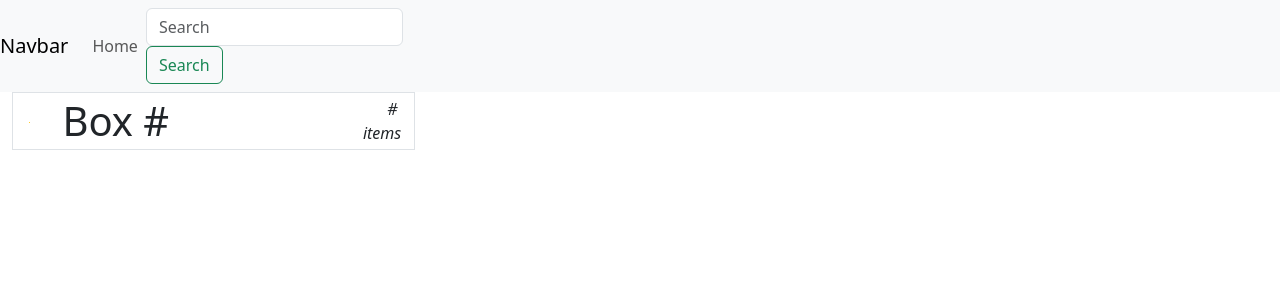
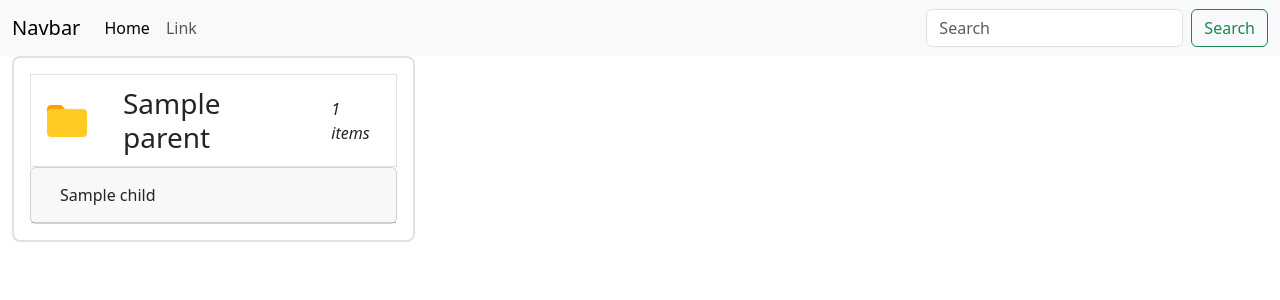
Before and after one commit to JoeChampeau/CCProject-database, a Django app: template CCP_Database/PhotoIndex/templates/PhotoIndex/collection.html in a window 1280 px wide. Shown: the top 300 px of the page. Run offline with Django 4.2, Linux system fonts and the light colour scheme; the template is opened without the code that fills it: most values are stand-ins (such as "Sample title", 1, 10 or a date in 2020); some libraries are stand-ins or nearby versions.

Commit message:
Fixed venv

```diff
--- a/CCP_Database/PhotoIndex/static/PhotoIndex/main.css
+++ b/CCP_Database/PhotoIndex/static/PhotoIndex/main.css
@@ -1,4 +1,4 @@
 .icon {
-    width: 100%;
+    width: 40px;
     height: auto;
 }
--- a/CCP_Database/PhotoIndex/templates/PhotoIndex/base.html
+++ b/CCP_Database/PhotoIndex/templates/PhotoIndex/base.html
@@ -9,6 +9,7 @@
     {% load bootstrap5 %}
     {% bootstrap_css %}
     {% bootstrap_javascript %}
+    {% bootstrap_messages %}
 </head>
 <body>
     {% block content %}{% endblock %}
--- a/CCP_Database/PhotoIndex/templates/PhotoIndex/collection.html
+++ b/CCP_Database/PhotoIndex/templates/PhotoIndex/collection.html
@@ -5,7 +5,9 @@
 <div class="container-fluid">
     <div class="row">
         <div class="col-4">
-            {% include "PhotoIndex/directory.html" %}
+            {% for dir in dirs %}
+            {% include "PhotoIndex/directory.html" with parent=dir.parent children=dir.children %}
+            {% endfor %}
         </div>
     </div>
 </div>
--- a/CCP_Database/PhotoIndex/templates/PhotoIndex/directory.html
+++ b/CCP_Database/PhotoIndex/templates/PhotoIndex/directory.html
@@ -3,17 +3,33 @@
 {% block title %}Directory{% endblock title %}
 
 {% block content %}
-<div class="container-sm">
-    <div class="row border justify-content-center align-items-center">
-        <div class="col-1 p-3">
+<div class="container-fluid p-3 border rounded-3 border-2">
+    <div class="d-flex justify-content-center align-items-center border">
+        <div class="px-3 py-2">
             <img class="icon mx-0" src="{% static 'PhotoIndex/folder.png' %}" alt="Folder">
         </div>
-        <div class="col-9">
-            <h1 class="m-1">Box #</h1>
+        <div class="px-3 py-2 flex-grow-1">
+            <h3 class="m-1">{{parent.name}}</h3>
         </div>
-        <div class="col-2 text-end">
-            <p class="m-1"><i># items</i></p>
+        <div class="px-3 py-2">
+            <p class="m-1"><i>{{children.count}} items</i></p>
         </div>
+    </div>
+    <div id="accordion">
+        {% for child in children %}
+            <div class="card">
+                <div class="card-header">
+                    <a class="btn" data-bs-toggle="collapse" role="button" href="#id{{child.id}}" aria-expanded="false" aria-controls="#id{{child.id}}">
+                        {{child.name}}
+                    </a>
+                </div>
+                <div id="id{{child.id}}" class="collapse" data-bs-parent="#accordion">
+                    <div class="card-body">
+                        example
+                    </div>
+                </div>
+            </div>
+        {% endfor %}
     </div>
 </div>
 {% endblock content %}
@@ -25,4 +41,5 @@
         <h2>{{ child.name }}</h2>
     {% endfor %}
 {% endfor %}
+
 {% endcomment %}
--- a/CCP_Database/PhotoIndex/templates/PhotoIndex/nav_base.html
+++ b/CCP_Database/PhotoIndex/templates/PhotoIndex/nav_base.html
@@ -4,22 +4,25 @@
 
 {% block content %}
 <nav class="navbar navbar-expand-lg navbar-light bg-light">
+  <div class="container-fluid">
     <a class="navbar-brand" href="#">Navbar</a>
-
-  <button class="navbar-toggler" type="button" data-toggle="collapse" data-target="#navbarSupportedContent" aria-controls="navbarSupportedContent" aria-expanded="false" aria-label="Toggle navigation">
+    <button class="navbar-toggler" type="button" data-bs-toggle="collapse" data-bs-target="#navbarSupportedContent" aria-controls="navbarSupportedContent" aria-expanded="false" aria-label="Toggle navigation">
       <span class="navbar-toggler-icon"></span>
     </button>
-
     <div class="collapse navbar-collapse" id="navbarSupportedContent">
-    <ul class="navbar-nav mr-auto">
-      <li class="nav-item active">
-        <a class="nav-link" href="#">Home</a>
+      <ul class="navbar-nav me-auto mb-2 mb-lg-0">
+        <li class="nav-item">
+          <a class="nav-link active" aria-current="page" href="#">Home</a>
+        </li>
+        <li class="nav-item">
+          <a class="nav-link" href="#">Link</a>
         </li>
       </ul>
-    <form class="form-inline my-2 my-lg-0">
-      <input class="form-control mr-sm-2" type="search" placeholder="Search" aria-label="Search">
-      <button class="btn btn-outline-success my-2 my-sm-0" type="submit">Search</button>
+      <form class="d-flex">
+        <input class="form-control me-2" type="search" placeholder="Search" aria-label="Search">
+        <button class="btn btn-outline-success" type="submit">Search</button>
       </form>
+    </div>
   </div>
 </nav>
 {% block nav_content %}{% endblock nav_content %}
```
Lines whose indentation alone changed are shown as unchanged.
